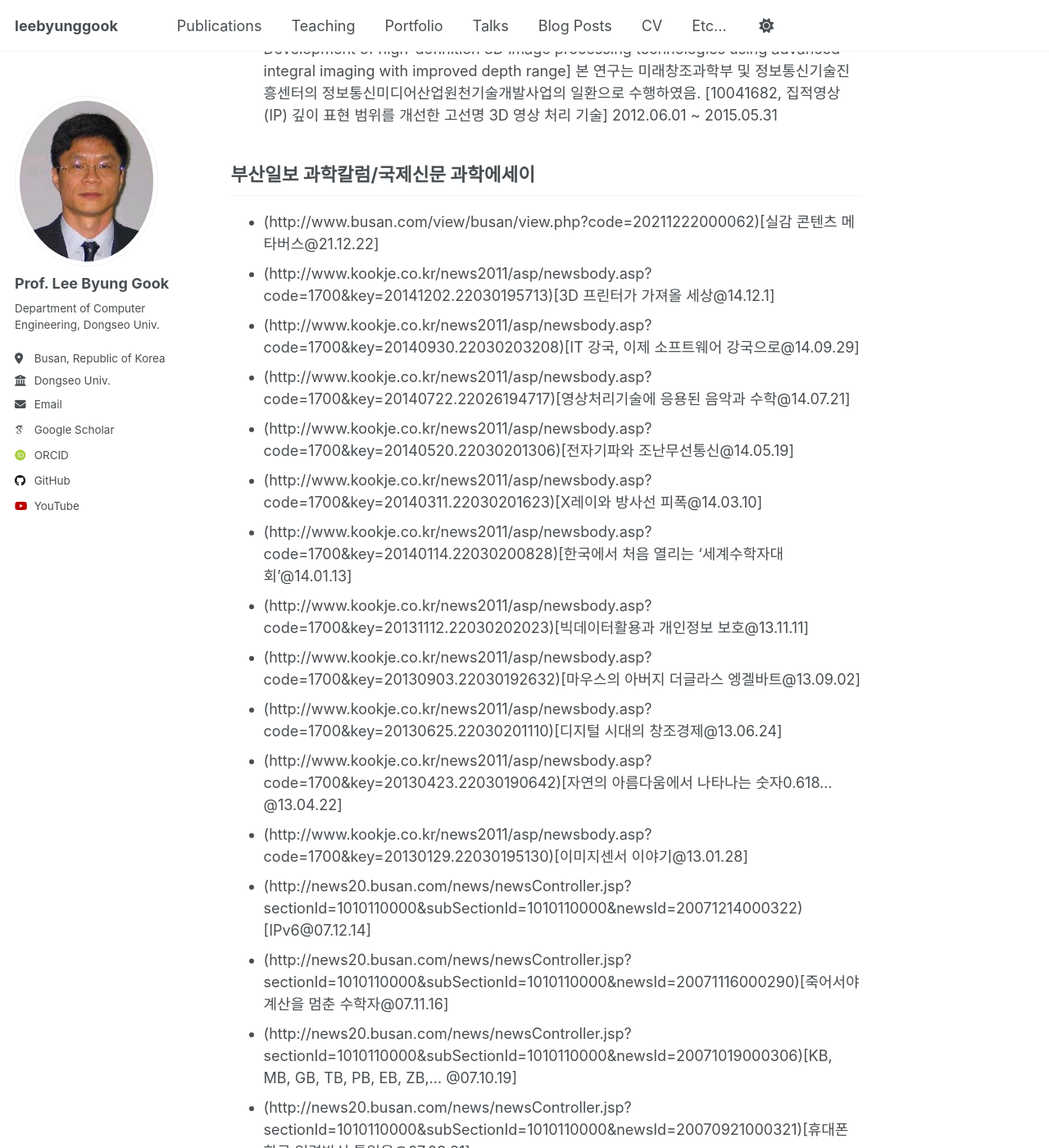
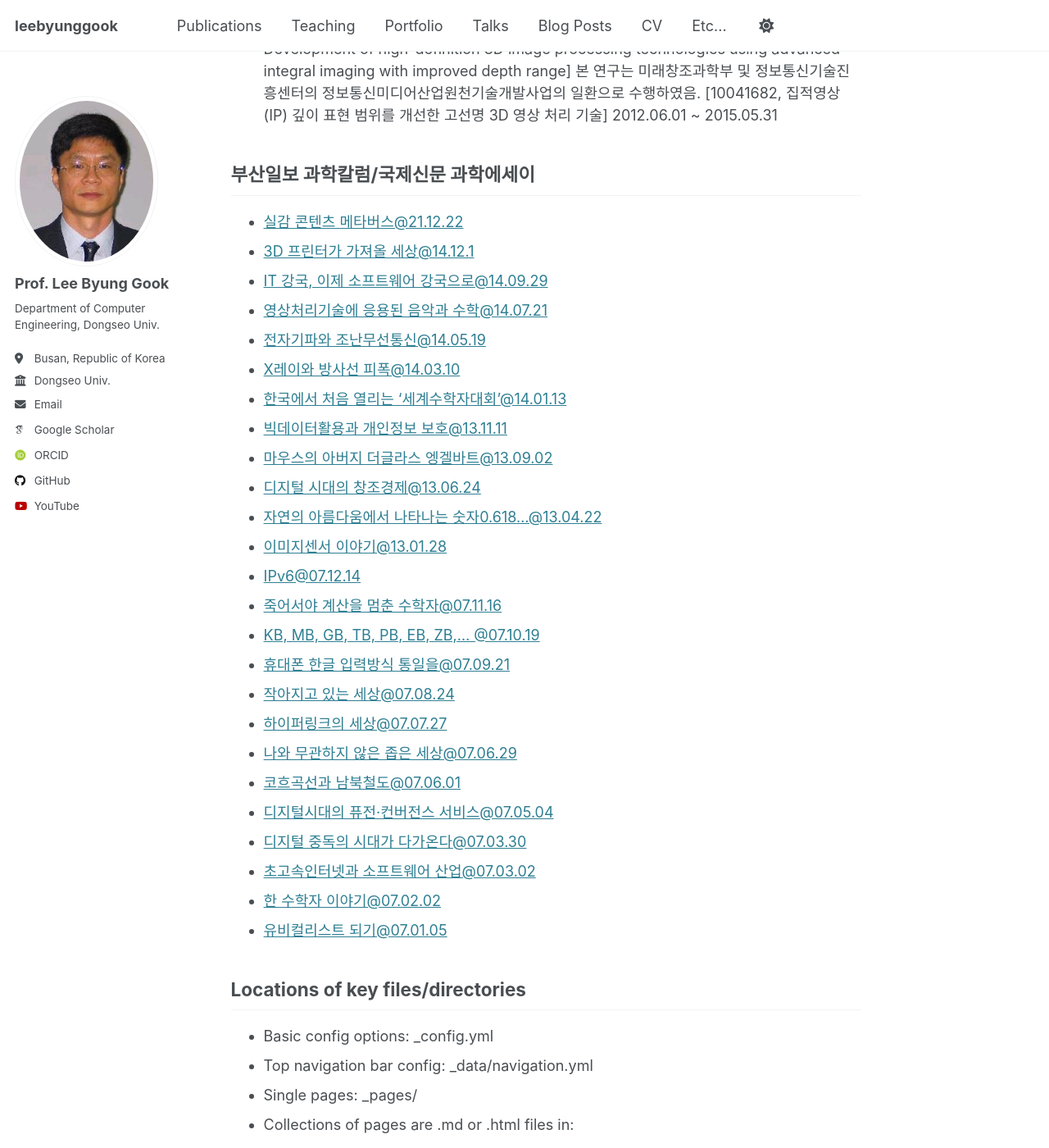
Before and after one commit to leebyunggook/leebyunggook.github.io, a Jekyll site: the page built from _pages/markdown.md, in a window 1280 px wide and 1400 px high, scrolled down 773 px. Shown: the whole window at 82% size. Built offline with Jekyll 4.4.1, drawn with Linux system fonts in a browser that asks for light colours; emoji names are drawn with the system emoji font; some web fonts are replaced; some of the changed text lies outside the part shown.

Commit message:
Update markdown.md

```diff
--- a/_pages/markdown.md
+++ b/_pages/markdown.md
@@ -16,31 +16,32 @@ redirect_from:
 * This work was supported by the IT R&D program of MSIP/IITP. [10041682, Development of high-definition 3D image processing technologies using advanced integral imaging with improved depth range] 본 연구는 미래창조과학부 및 정보통신기술진흥센터의 정보통신미디어산업원천기술개발사업의 일환으로 수행하였음. [10041682, 집적영상(IP) 깊이 표현 범위를 개선한 고선명 3D 영상 처리 기술] 2012.06.01 ~ 2015.05.31
 
 ## 부산일보 과학칼럼/국제신문 과학에세이
-* (http://www.busan.com/view/busan/view.php?code=20211222000062)[실감 콘텐츠 메타버스@21.12.22]
-* (http://www.kookje.co.kr/news2011/asp/newsbody.asp?code=1700&key=20141202.22030195713)[3D 프린터가 가져올 세상@14.12.1]
-* (http://www.kookje.co.kr/news2011/asp/newsbody.asp?code=1700&key=20140930.22030203208)[IT 강국, 이제 소프트웨어 강국으로@14.09.29]
-* (http://www.kookje.co.kr/news2011/asp/newsbody.asp?code=1700&key=20140722.22026194717)[영상처리기술에 응용된 음악과 수학@14.07.21]
-* (http://www.kookje.co.kr/news2011/asp/newsbody.asp?code=1700&key=20140520.22030201306)[전자기파와 조난무선통신@14.05.19]
-* (http://www.kookje.co.kr/news2011/asp/newsbody.asp?code=1700&key=20140311.22030201623)[X레이와 방사선 피폭@14.03.10]
-* (http://www.kookje.co.kr/news2011/asp/newsbody.asp?code=1700&key=20140114.22030200828)[한국에서 처음 열리는 '세계수학자대회'@14.01.13]
-* (http://www.kookje.co.kr/news2011/asp/newsbody.asp?code=1700&key=20131112.22030202023)[빅데이터활용과 개인정보 보호@13.11.11]
-* (http://www.kookje.co.kr/news2011/asp/newsbody.asp?code=1700&key=20130903.22030192632)[마우스의 아버지 더글라스 엥겔바트@13.09.02]
-* (http://www.kookje.co.kr/news2011/asp/newsbody.asp?code=1700&key=20130625.22030201110)[디지털 시대의 창조경제@13.06.24]
-* (http://www.kookje.co.kr/news2011/asp/newsbody.asp?code=1700&key=20130423.22030190642)[자연의 아름다움에서 나타나는 숫자0.618…@13.04.22]
-* (http://www.kookje.co.kr/news2011/asp/newsbody.asp?code=1700&key=20130129.22030195130)[이미지센서 이야기@13.01.28]
-* (http://news20.busan.com/news/newsController.jsp?sectionId=1010110000&subSectionId=1010110000&newsId=20071214000322)[IPv6@07.12.14]
-* (http://news20.busan.com/news/newsController.jsp?sectionId=1010110000&subSectionId=1010110000&newsId=20071116000290)[죽어서야 계산을 멈춘 수학자@07.11.16]
-* (http://news20.busan.com/news/newsController.jsp?sectionId=1010110000&subSectionId=1010110000&newsId=20071019000306)[KB, MB, GB, TB, PB, EB, ZB,… @07.10.19]
-* (http://news20.busan.com/news/newsController.jsp?sectionId=1010110000&subSectionId=1010110000&newsId=20070921000321)[휴대폰 한글 입력방식 통일을@07.09.21]
-* (http://news20.busan.com/news/newsController.jsp?sectionId=1010110000&subSectionId=1010110000&newsId=20070824000324)[작아지고 있는 세상@07.08.24]
-* (http://news20.busan.com/news/newsController.jsp?sectionId=1010110000&subSectionId=1010110000&newsId=20070727000333)[하이퍼링크의 세상@07.07.27]
-* (http://news20.busan.com/news/newsController.jsp?sectionId=1010110000&subSectionId=1010110000&newsId=20070629000323)[나와 무관하지 않은 좁은 세상@07.06.29]
-* (http://news20.busan.com/news/newsController.jsp?sectionId=1010110000&subSectionId=1010110000&newsId=20070601000343)[코흐곡선과 남북철도@07.06.01]
-* (http://news20.busan.com/news/newsController.jsp?sectionId=1010110000&subSectionId=1010110000&newsId=20070504000327)[디지털시대의 퓨전·컨버전스 서비스@07.05.04]
-* (http://news20.busan.com/news/newsController.jsp?sectionId=1010110000&subSectionId=1010110000&newsId=20070330000324)[디지털 중독의 시대가 다가온다@07.03.30]
-* (http://news20.busan.com/news/newsController.jsp?sectionId=1010110000&subSectionId=1010110000&newsId=20070302000342)[초고속인터넷과 소프트웨어 산업@07.03.02]
-* (http://news20.busan.com/news/newsController.jsp?sectionId=1010110000&subSectionId=1010110000&newsId=20070202000339)[한 수학자 이야기@07.02.02]
-* (http://news20.busan.com/news/newsController.jsp?sectionId=1010110000&subSectionId=1010110000&newsId=20070105000332)[유비컬리스트 되기@07.01.05]
+
+* [실감 콘텐츠 메타버스@21.12.22](http://www.busan.com/view/busan/view.php?code=20211222000062)
+* [3D 프린터가 가져올 세상@14.12.1](http://www.kookje.co.kr/news2011/asp/newsbody.asp?code=1700&key=20141202.22030195713)
+* [IT 강국, 이제 소프트웨어 강국으로@14.09.29](http://www.kookje.co.kr/news2011/asp/newsbody.asp?code=1700&key=20140930.22030203208)
+* [영상처리기술에 응용된 음악과 수학@14.07.21](http://www.kookje.co.kr/news2011/asp/newsbody.asp?code=1700&key=20140722.22026194717)
+* [전자기파와 조난무선통신@14.05.19](http://www.kookje.co.kr/news2011/asp/newsbody.asp?code=1700&key=20140520.22030201306)
+* [X레이와 방사선 피폭@14.03.10](http://www.kookje.co.kr/news2011/asp/newsbody.asp?code=1700&key=20140311.22030201623)
+* [한국에서 처음 열리는 '세계수학자대회'@14.01.13](http://www.kookje.co.kr/news2011/asp/newsbody.asp?code=1700&key=20140114.22030200828)
+* [빅데이터활용과 개인정보 보호@13.11.11](http://www.kookje.co.kr/news2011/asp/newsbody.asp?code=1700&key=20131112.22030202023)
+* [마우스의 아버지 더글라스 엥겔바트@13.09.02](http://www.kookje.co.kr/news2011/asp/newsbody.asp?code=1700&key=20130903.22030192632)
+* [디지털 시대의 창조경제@13.06.24](http://www.kookje.co.kr/news2011/asp/newsbody.asp?code=1700&key=20130625.22030201110)
+* [자연의 아름다움에서 나타나는 숫자0.618…@13.04.22](http://www.kookje.co.kr/news2011/asp/newsbody.asp?code=1700&key=20130423.22030190642)
+* [이미지센서 이야기@13.01.28](http://www.kookje.co.kr/news2011/asp/newsbody.asp?code=1700&key=20130129.22030195130)
+* [IPv6@07.12.14](http://news20.busan.com/news/newsController.jsp?sectionId=1010110000&subSectionId=1010110000&newsId=20071214000322)
+* [죽어서야 계산을 멈춘 수학자@07.11.16](http://news20.busan.com/news/newsController.jsp?sectionId=1010110000&subSectionId=1010110000&newsId=20071116000290)
+* [KB, MB, GB, TB, PB, EB, ZB,… @07.10.19](http://news20.busan.com/news/newsController.jsp?sectionId=1010110000&subSectionId=1010110000&newsId=20071019000306)
+* [휴대폰 한글 입력방식 통일을@07.09.21](http://news20.busan.com/news/newsController.jsp?sectionId=1010110000&subSectionId=1010110000&newsId=20070921000321)
+* [작아지고 있는 세상@07.08.24](http://news20.busan.com/news/newsController.jsp?sectionId=1010110000&subSectionId=1010110000&newsId=20070824000324)
+* [하이퍼링크의 세상@07.07.27](http://news20.busan.com/news/newsController.jsp?sectionId=1010110000&subSectionId=1010110000&newsId=20070727000333)
+* [나와 무관하지 않은 좁은 세상@07.06.29](http://news20.busan.com/news/newsController.jsp?sectionId=1010110000&subSectionId=1010110000&newsId=20070629000323)
+* [코흐곡선과 남북철도@07.06.01](http://news20.busan.com/news/newsController.jsp?sectionId=1010110000&subSectionId=1010110000&newsId=20070601000343)
+* [디지털시대의 퓨전·컨버전스 서비스@07.05.04](http://news20.busan.com/news/newsController.jsp?sectionId=1010110000&subSectionId=1010110000&newsId=20070504000327)
+* [디지털 중독의 시대가 다가온다@07.03.30](http://news20.busan.com/news/newsController.jsp?sectionId=1010110000&subSectionId=1010110000&newsId=20070330000324)
+* [초고속인터넷과 소프트웨어 산업@07.03.02](http://news20.busan.com/news/newsController.jsp?sectionId=1010110000&subSectionId=1010110000&newsId=20070302000342)
+* [한 수학자 이야기@07.02.02](http://news20.busan.com/news/newsController.jsp?sectionId=1010110000&subSectionId=1010110000&newsId=20070202000339)
+* [유비컬리스트 되기@07.01.05](http://news20.busan.com/news/newsController.jsp?sectionId=1010110000&subSectionId=1010110000&newsId=20070105000332)
 
 ## Locations of key files/directories
 
```
